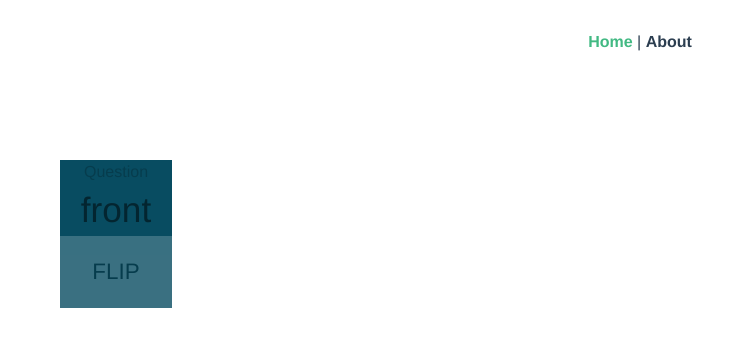
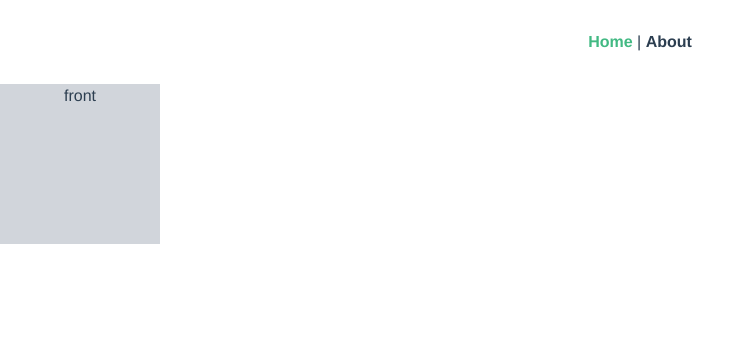
Before and after one commit to matthewkeil/vue-flash-cards, a Vue app: page / in a window 1280 px wide. Shown: the top 346 px of the page, without its empty margins (0-755 px from the left). Built offline with nearby package versions, Linux system fonts and the light colour scheme.

Commit message:
figured out flip card

```diff
--- a/src/components/FlashCard.vue
+++ b/src/components/FlashCard.vue
@@ -1,35 +1,9 @@
 <template>
-  <div class="card card-front relative w-40 h-40" @click="flipCard">
-    <transition name="flip">
-      <div v-show="!isFlipped" class="card-text card-front-text green">
-        <div class="pretext">Question</div>
-        <h2>
-          {{ frontText }}
-        </h2>
-
-        <button class="button-white button-clear button-large">
-          FLIP
-          <i class="fas fa-sync-alt"></i>
-        </button>
-      </div>
-    </transition>
-    <transition name="flip">
-      <div v-show="isFlipped" class="card-text card-back-text blue">
-        <div class="pretext">Answer</div>
-        <h2>
-          {{ backText }}
-        </h2>
-
-        <button class="button-white button-clear button-large">
-          FLIP
-          <i class="fas fa-sync-alt"></i>
-        </button>
-      </div>
-    </transition>
-    <!-- <div class="card absolute w-full h-full" :class="{ flipped: isFlipped }">
+  <div class="relative w-40 h-40 bg-green" @click="flipCard">
+    <div class="card absolute w-full h-full" :class="{ flipped: isFlipped }">
       <div class="front absolute w-full h-full bg-gray-300">front</div>
-      <div class="flipped absolute w-full h-full bg-gray-300">back</div>
-    </div> -->
+      <div class="back absolute w-full h-full bg-gray-300">back</div>
+    </div>
   </div>
 </template>
 
@@ -61,125 +35,18 @@ export default defineComponent({
 </script>
 
 <style lang="scss" scoped>
-h1 {
-  font-family: "Poppins", sans-serif;
-  font-weight: 600;
-  text-transform: uppercase;
-  letter-spacing: 0.2em;
-  color: #4e4e4e;
+.card {
+  transform-style: preserve-3d;
+  transition: all 0.5s;
 }
 
-.container {
-  max-width: 800px;
-  margin: 0 auto;
+.front,
+.back {
+  backface-visibility: hidden;
 }
 
-.text-center {
-  text-align: center;
-}
-
-.green {
-  background-color: #084c61;
-}
-
-.red {
-  background-color: #db4d52;
-}
-
-.yellow {
-  background-color: #f9cf3b;
-}
-
-.blue {
-  background-color: #49b0e4;
-}
-
-.purple {
-  background-color: #996ce2;
-}
-
-/* Custom */
-
-.button-white {
-  background-color: white;
-}
-
-.button-white.button-clear {
-  color: #000000;
-  opacity: 0.2;
-}
-
-.button-large {
-  font-size: 1.4rem;
-  height: 4.5rem;
-  line-height: 4.5rem;
-  padding: 0 2rem;
-}
-
-ul.unstyled {
-  list-style: none;
-  padding: 0;
-  margin: 0;
-}
-
-.card {
-  transition: transform 0.5s;
-  line-height: 1.5;
-  display: flex;
-  align-items: center;
-  justify-content: center;
-  text-align: center;
-  width: 200px;
-  height: 300px;
-  padding: 4rem;
-  border-radius: 5px;
-  margin: 0 1rem;
-}
-
-.pretext {
-  color: #000000;
-  opacity: 0.2;
-}
-
-.card:hover {
-  transform: scale(1.1);
-}
-
-.flex-grid-thirds {
-  display: flex;
-  justify-content: space-between;
-}
-
-.flex-grid-thirds .col {
-  width: 32%;
-}
-
-.card-text h2 {
-  color: #000000;
-  opacity: 0.5;
-  font-size: 2.2rem;
-}
-
-.flip-enter-active {
-  transition: all 0.4s ease;
-}
-
-.flip-enter {
+.back,
+.flipped {
   transform: rotateY(180deg);
-  opacity: 0;
-}
-
-.flip-leave {
-  display: none;
-}
-
-@media (max-width: 600px) {
-  .flex-grid-thirds {
-    display: block;
-  }
-  .flex-grid-thirds .col {
-    width: 100%;
-    margin: 0 0 10px 0;
-  }
 }
 </style>
```
